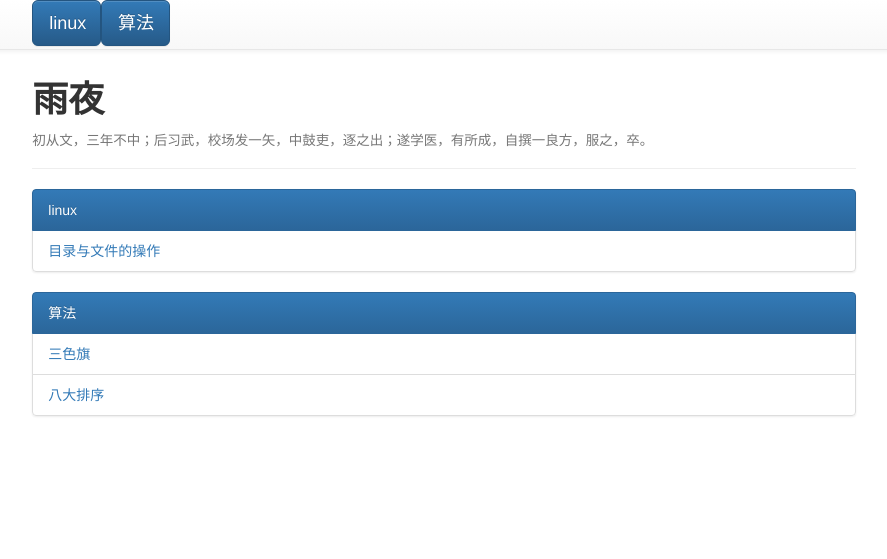
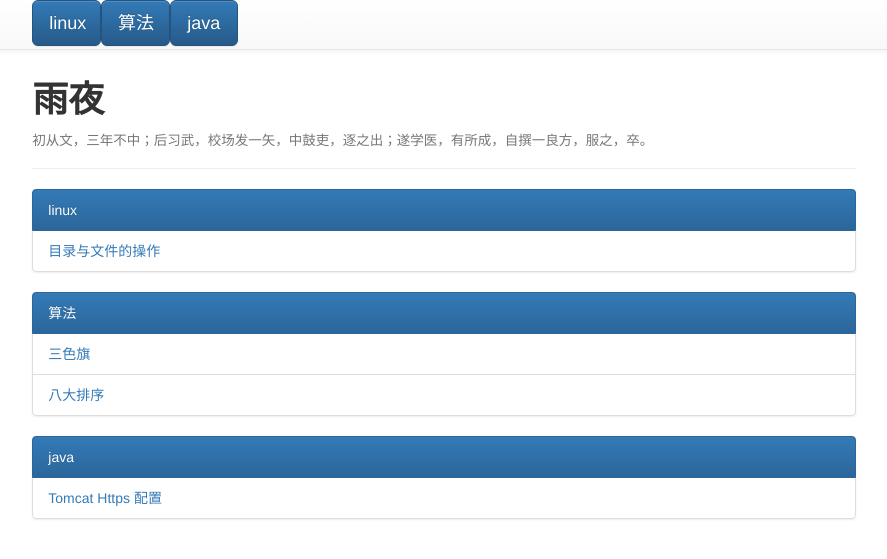
Before and after one commit to bit-ranger/blog, a Jekyll site: the page built from index.html, in a window 1280 px wide. Shown: the top 559 px of the page, without its empty margins (196-1083 px from the left). Built offline with Jekyll 4.4.1, drawn with Linux system fonts in a browser that asks for light colours; nearby versions of some CDN libraries; Markdown is read by kramdown in place of the engine named in the settings.

Commit message:
Update 2015-01-25-tomcat-https.md

```diff
--- a/_posts/2015-01-25-tomcat-https.md
+++ b/_posts/2015-01-25-tomcat-https.md
@@ -1,6 +1,8 @@
 ---
 layout: default
 title: Tomcat Https 配置
+tags: tomcat https ssl
+categories: java
 ---
 
 ####`1`.生成服务端证书库
```
